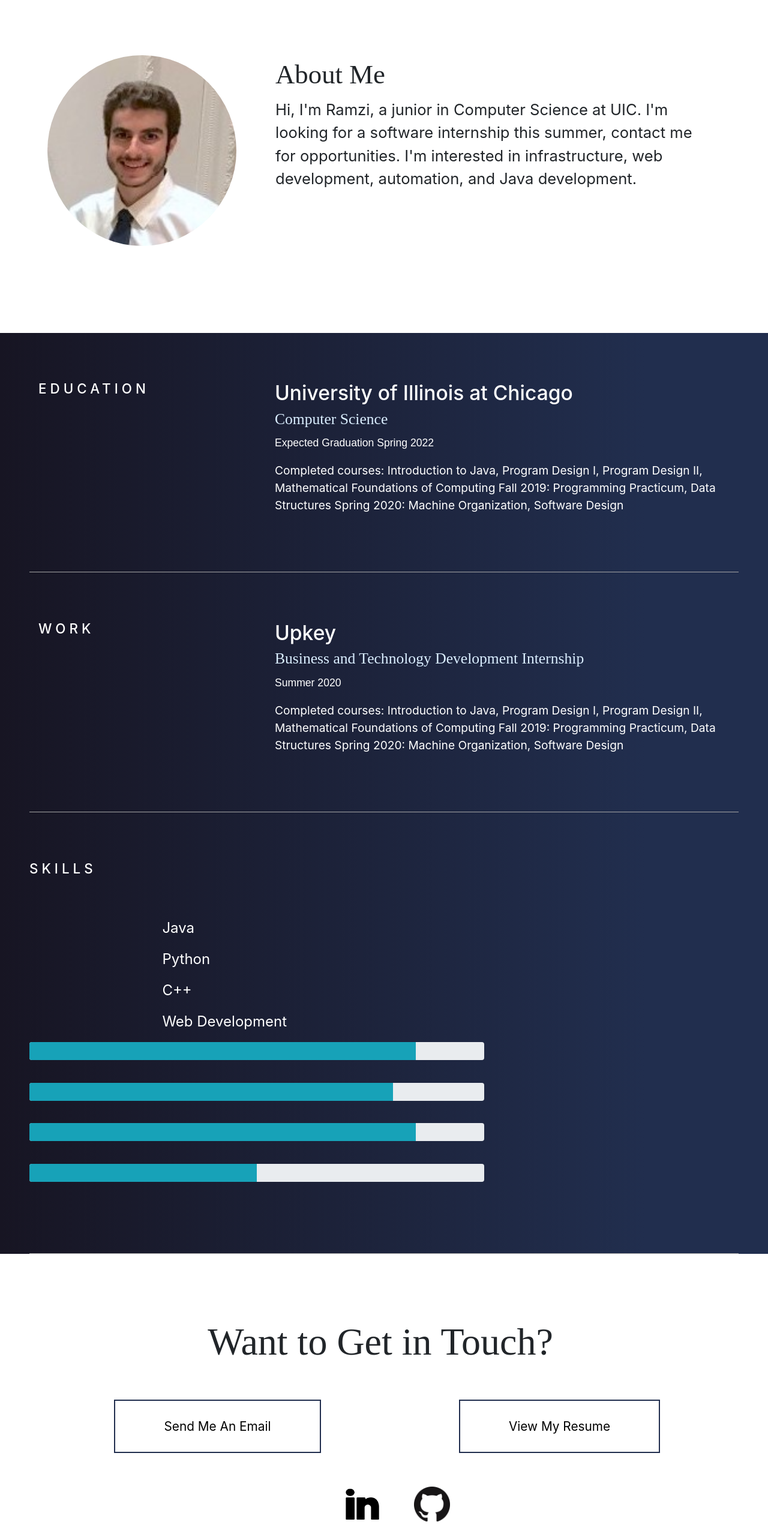
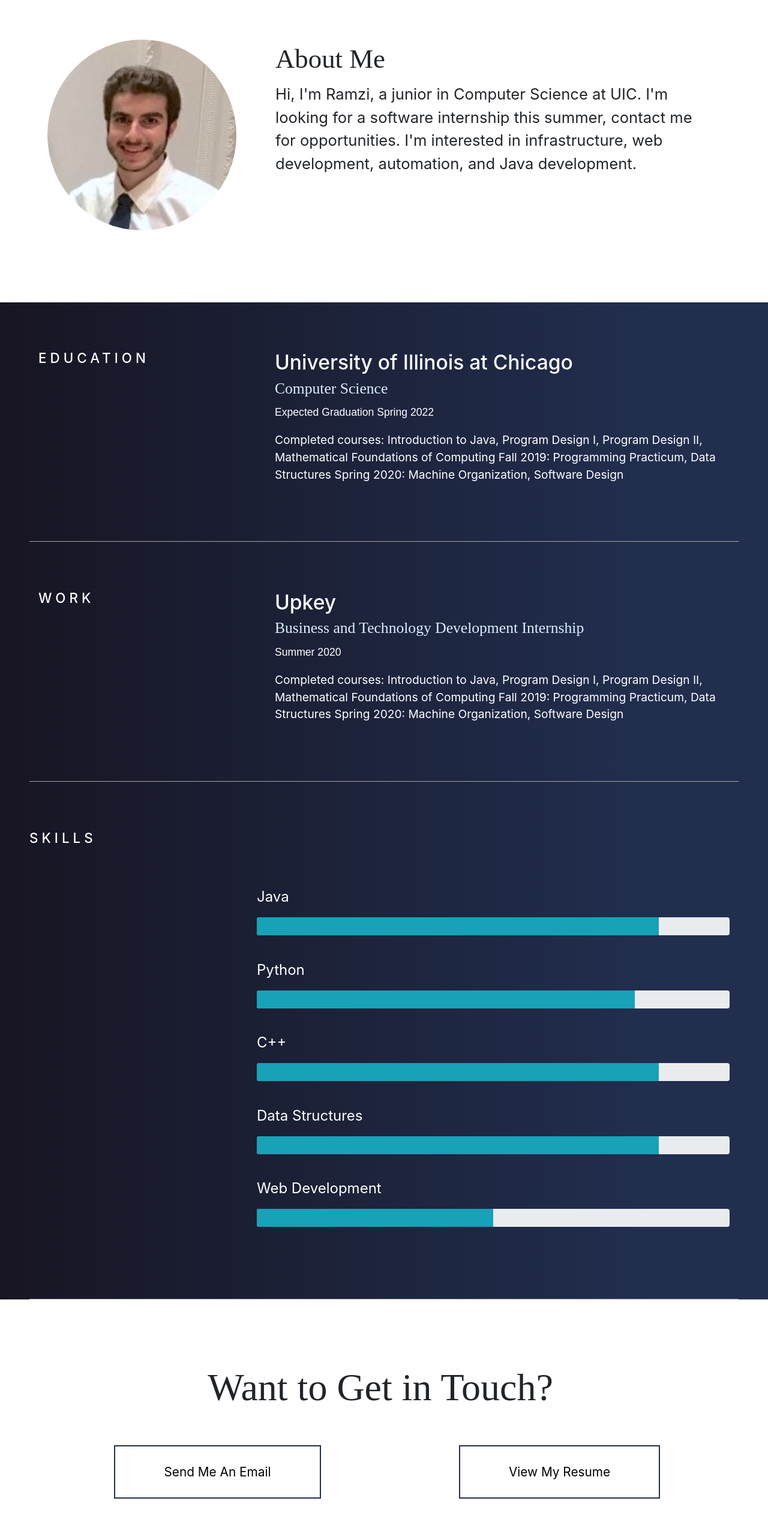
Before and after one commit to ramzir/ramzir.github.io, a React (Create React App) app: page / in a window 1280 px wide. Shown: the part 836-3388 px from the top of the page at 60% size. Built offline with nearby package versions, Linux system fonts and the light colour scheme; a web font is replaced by a local one.

Commit message:
fixed skills and contact links

```diff
--- a/package.json
+++ b/package.json
@@ -37,5 +37,8 @@
       "last 1 firefox version",
       "last 1 safari version"
     ]
+  },
+  "devDependencies": {
+    "gh-pages": "^3.1.0"
   }
 }
--- a/src/assets/stylesheets/App.scss
+++ b/src/assets/stylesheets/App.scss
@@ -142,8 +142,8 @@ $darkback: rgba(0, 0, 0, 0.445);
 
 .section {
   margin: 5%;
-  margin-top: 10%;
-  margin-bottom: 10%;
+  margin-top: 8%;
+  margin-bottom: 8%;
   h2 {
     font-family: freight-display-pro;
     font-size: 3.5vw;
@@ -285,6 +285,10 @@ body {
   width: 50%;
 }
 
+.ds {
+  width: 85%;
+}
+
 .progress-row {
   width: 100%;
   padding-top: 5%;
--- a/src/components/Contact.jsx
+++ b/src/components/Contact.jsx
@@ -20,9 +20,12 @@ export default () => (
             </div>
         </div>
         <div class="row contacticons">
-            <img src={linkedin}></img>
-
-            <img src={github}></img>
+            <a href="https://www.linkedin.com/in/ramzirimawi/" target="_blank">
+                <img src={linkedin}></img>
+            </a>
+            <a href="https://github.com/ramzir" target="_blank">
+                <img src={github}></img>
+            </a>
         </div>
         <p class="copyright">
             @ Copyright Ramzi Rimawi
--- a/src/components/Resume.jsx
+++ b/src/components/Resume.jsx
@@ -46,21 +46,38 @@ export default () => (
             </h3>
             <div class="row progress-row">
                 <div class="col skillcol">
-                <p>Java</p>
-                <p>Python</p>
-                <p>C++</p>
-                <p>Web Development</p>
                 </div>
                 <div class="col-8">
+                    <div class="row">
+                        <p>Java</p>
                         <div class="progress">
                             <div class="progress-bar bg-info java" role="progressbar" aria-valuenow="85" aria-valuemin="0" aria-valuemax="100"></div>
                         </div>
+                    </div>
+
+                    <div class="row">
+                        <p>Python</p>
                         <div class="progress">
                             <div class="progress-bar bg-info python" role="progressbar" aria-valuenow="80" aria-valuemin="0" aria-valuemax="100"></div>
                         </div>
+                    </div>
+
+                    <div class="row">
+                        <p>C++</p>
                         <div class="progress">
                             <div class="progress-bar bg-info c" role="progressbar" aria-valuenow="85" aria-valuemin="0" aria-valuemax="100"></div>
                         </div>
+                    </div>
+
+                    <div class="row">
+                        <p>Data Structures</p>
+                        <div class="progress">
+                            <div class="progress-bar bg-info ds" role="progressbar" aria-valuenow="85" aria-valuemin="0" aria-valuemax="100"></div>
+                        </div>
+                    </div>
+
+                    <div class="row">
+                        <p>Web Development</p>
                         <div class="progress">
                             <div class="progress-bar bg-info web" role="progressbar" aria-valuenow="85" aria-valuemin="0" aria-valuemax="100"></div>
                         </div>
@@ -68,4 +85,5 @@ export default () => (
                 </div>
             </div>
         </div>
+    </div>
 );
```
Also changed, not shown: 1 other file (tests, documents, lock files or other folders). Lines whose indentation alone changed are shown as unchanged.
